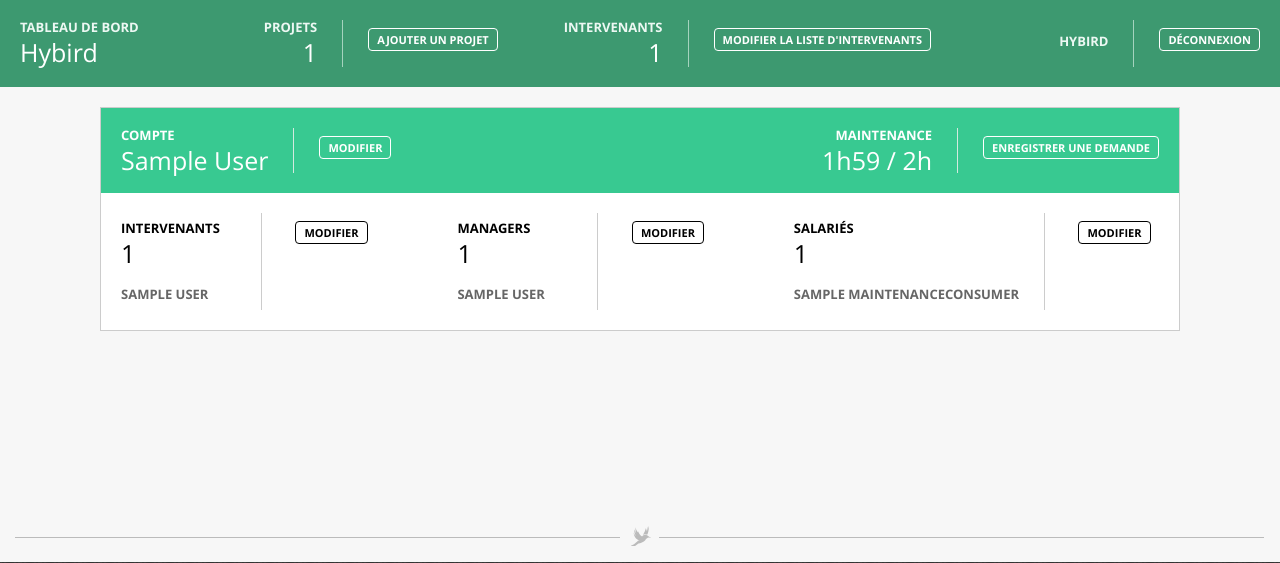
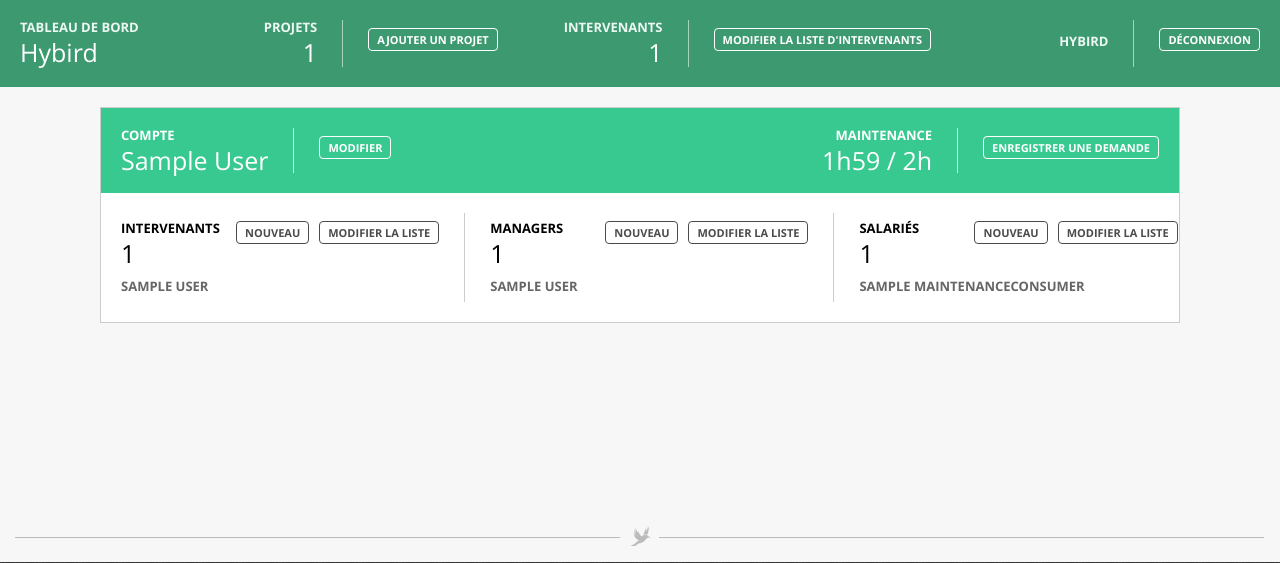
Before and after one commit to HybirdCorp/HyMaintenance, a Django app: template hymaintenance/high_ui/templates/high_ui/home_for_users.html in a window 1280 px wide. Shown: the top 563 px of the page. Run offline with Django 3.2, Linux system fonts and the light colour scheme; the template is opened without the code that fills it: values that come from a table or form of the project are taken from there, others are empty; data comes from the database, SQL or seed files in the repository; tables that the repository leaves empty hold one stand-in row (values such as "Sample post").

Commit message:
Dashboard: add separate Create and Modify buttons
Implement the dashboard UI part of #74 .

The modify button contains TODO placeholders to be fixed when the update form is implemented.

Cleanup the unused dashboard css at the same time.

```diff
--- a/hymaintenance/high_ui/static/css/dashboard.css
+++ b/hymaintenance/high_ui/static/css/dashboard.css
@@ -8,34 +8,16 @@
     text-align: left;
 }
 
-.dashboard .dashboard-item + .dashboard-item {
-    border-color: #ccc;
-}
-
-.dashboard-users {
-    margin-top: 12px;
-}
-
-.dashboard-users div {
-    text-transform: uppercase;
-    font-weight: 700;
-    font-size: 13px;
-    color: #666;
-}
-
-.dashboard-users div {
-    margin-top: 8px;
-}
-
-.dashboard-users div:last-child {
-    margin-bottom: 8px;
-}
-
 .dashboard.type-project {
     background: #38c991;
 /*    background: #39CCCC;*/
     color: white;
 /*    color: #094848;*/
+}
+
+.dashboard.type-project .dashboard-button a:hover {
+    background-color: white;
+    color: #30b07f /* hsl(157, 57%, 44%) */;
 }
 
 .dashboard.type-project .dashboard-item + .dashboard-item {
@@ -63,7 +45,11 @@
 
 .project-details {
     display: flex;
-    justify-content: space-between;
+    padding: 20px 0;
+}
+
+.project-details .project-detail {
+    flex: 1;
 }
 
 .project-details .project-detail .dashboard-title {
@@ -76,32 +62,73 @@
 }
 
 .project-details .dashboard-button {
-    min-width: 115px;
-    align-items: center;
+    margin: 0;
+    padding: 0;
 }
 
-.dashboard.type-project .dashboard-button a:hover {
-    background-color: white;
-    color: #30b07f /* hsl(157, 57%, 44%) */;
+.project-details .dashboard-button a {
+    opacity: 0.7;
 }
 
 .project-details .dashboard-button a:hover {
     background: #ddd;
     color: #666;
+    opacity: 1;
+}
+
+.project-user-list {
+    flex: 1;
+    width: 350px;
+}
+
+.project-user-list + .project-user-list {
+    margin-left: 25px;
+    border-left: 1px solid #ccc;
+    padding-left: 25px;
+}
+
+.project-user-list .dashboard {
+    padding-top: 0;
+    padding-bottom: 0;
+}
+
+.project-user-list:not(:first-child) .dashboard {
+    padding-left: 0;
+}
+
+.project-user-list:not(:last-child) .dashboard {
+    padding-right: 0;
+}
+
+
+.project-user-list .dashboard-button {
+    border: none;
+}
+
+.project-users {
+    margin-top: 12px;
+}
+
+.project-user-list:first-child .project-users {
+    padding-left: 20px;
+}
+
+.project-users div {
+    margin-top: 8px;
+
+    text-transform: uppercase;
+    font-weight: 700;
+    font-size: 13px;
+    color: #666;
+}
+
+.project-users div:last-child {
+    margin-bottom: 8px;
 }
 
 /**/
 
-.dashboard .dashboard-item-collapsed {
-/*    display: inline-block;*/
-}
-
-.dashboard-container .dashboard-button {
-/*    background: orange;*/
-}
-
 .dashboard-container .dashboard-button + .dashboard-button {
-/*    background: yellow;*/
     margin-left: 0;
     padding-left: 10px;
 }
--- a/hymaintenance/high_ui/templates/high_ui/home_for_users.html
+++ b/hymaintenance/high_ui/templates/high_ui/home_for_users.html
@@ -73,57 +73,80 @@
                 </div>
 
                 <div class="project-details">
+                    <div class="project-user-list">
                         <div class="dashboard">
-                        <div class="dashboard-item project-detail"> {# TMP #}
+                            <div class="dashboard-item project-detail">
                                 <span class="dashboard-title">Intervenants</span>
                                 <span class="dashboard-value">{{maintainers.count}}</span>
-                            <div class="dashboard-users">
+                            </div>
+                            <div class="dashboard-item dashboard-button">
+                                <div class="dashboard-value">
+                                    <a href="{% url 'high_ui:company-add_maintainer' company_id=company.id %}" title="Créer un nouvel intervenant et l'ajouter à ce projet">Nouveau</a>
+                                </div>
+                            </div>
+                            <div class="dashboard-item dashboard-button">
+                                <div class="dashboard-value">
+                                    <a href="{# TODO #}" title="Modifier la liste des intervenants de ce projet">Modifier la liste</a>
+                                </div>
+                            </div>
+                        </div>
+                        <div class="project-users">
                             {% for maintainer in maintainers %}
                             <div>{{maintainer.get_full_name}}</div>
                             {% endfor %}
                         </div>
                     </div>
+
+                    <div class="project-user-list">
+                        {% with company.maintenanceuser_set.all as managers %}
+                        <div class="dashboard">
+                            <div class="dashboard-item project-detail">
+                                <span class="dashboard-title">Managers</span>
+                                <span class="dashboard-value">{{managers.count}}</span>
+                            </div>
                             <div class="dashboard-item dashboard-button">
                                 <div class="dashboard-value">
-                                <a href="{% url 'high_ui:company-add_maintainer' company_id=company.id %}">Modifier</a> {# TMP #}
+                                    <a href="{% url 'high_ui:company-add_manager' company_id=company.id %}" title="Créer un nouveau manager et l'ajouter à ce projet">Nouveau</a>
+                                </div>
+                            </div>
+                            <div class="dashboard-item dashboard-button">
+                                <div class="dashboard-value">
+                                    <a href="{# TODO #}" title="Modifier la liste des managers de ce projet">Modifier la liste</a>
                                 </div>
                             </div>
                         </div>
-                    <div class="dashboard">
-                        <div class="dashboard-item project-detail">
-                            <span class="dashboard-title">Managers</span>
-                            {% with company.maintenanceuser_set.all as managers %}
-                            <span class="dashboard-value">{{managers.count}}</span>
-                            <div class="dashboard-users">
+                        <div class="project-users">
                             {% for manager in managers %}
                             <div>{{manager.get_full_name}}</div>
                             {% endfor %}
                         </div>
                         {% endwith %}
                     </div>
+
+                    <div class="project-user-list">
+                        {% with company.maintenanceconsumer_set.all as consumers %}
+                        <div class="dashboard">
+                            <div class="dashboard-item project-detail">
+                                <span class="dashboard-title">Salariés</span>
+                                <span class="dashboard-value">{{consumers.count}}</span>
+                            </div>
                             <div class="dashboard-item dashboard-button">
                                 <div class="dashboard-value">
-                                <a href="{% url 'high_ui:company-add_manager' company_id=company.id %}">Modifier</a> {# TMP #}
+                                    <a href="{% url 'high_ui:company-add_consumer' company_id=company.id %}" title="Créer un nouveau salarié et l'ajouter à ce projet">Nouveau</a>
+                                </div>
+                            </div>
+                            <div class="dashboard-item dashboard-button">
+                                <div class="dashboard-value">
+                                    <a href="{# TODO #}" title="Modifier la liste des salariés de ce projet">Modifier la liste</a>
                                 </div>
                             </div>
                         </div>
-                    <div class="dashboard">
-                        <div class="dashboard-item project-detail">
-                            <span class="dashboard-title">Salariés</span>
-                            {% with company.maintenanceconsumer_set.all as consumers %}
-                            <span class="dashboard-value">{{consumers.count}}</span>
-                            <div class="dashboard-users">
+                        <div class="project-users">
                             {% for consumer in consumers %}
                             <div>{{consumer}}</div>
                             {% endfor %}
                         </div>
                         {% endwith %}
-                        </div>
-                        <div class="dashboard-item dashboard-button">
-                            <div class="dashboard-value">
-                                <a href="{% url 'high_ui:company-add_consumer' company_id=company.id %}">Modifier</a> {# TMP #}
-                            </div>
-                        </div>
                     </div>
                 </div>
             </div>
```
Also changed, not shown: other parts of hymaintenance/high_ui/static/css/dashboard.css (+0 -172 lines). Lines whose indentation alone changed are shown as unchanged.
